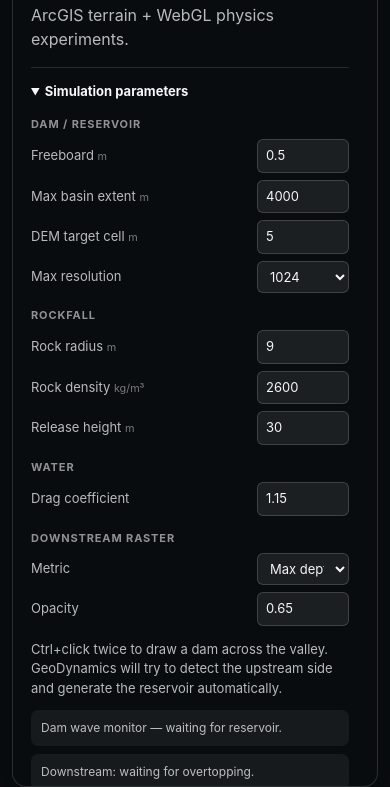
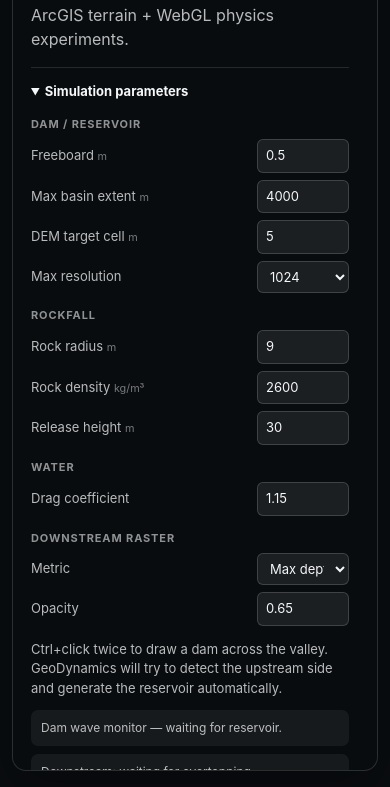
Before and after one commit to nicogis/GeoDynamics, a website built with Vite: page index.html in a window 390 px wide. Shown: the part 79-866 px from the top of the page. Built offline with nearby package versions, Linux system fonts and the light colour scheme; what @arcgis/core would draw is missing.

Commit message:
Leave more viewport margin around simulation panel

```diff
--- a/src/styles.css
+++ b/src/styles.css
@@ -24,7 +24,7 @@ body {
   backdrop-filter: blur(12px);
   box-shadow: 0 18px 50px rgba(0, 0, 0, 0.35);
   z-index: 10;
-  max-height: calc(100vh - 48px);
+  max-height: calc(100vh - 72px);
   overflow-y: auto;
   overscroll-behavior: contain;
   scrollbar-gutter: stable;
@@ -159,7 +159,7 @@ body {
     left: 12px;
     width: auto;
     padding: 16px 18px;
-    max-height: calc(100vh - 24px);
+    max-height: calc(100vh - 40px);
   }
 
   .panel h1 {
```
